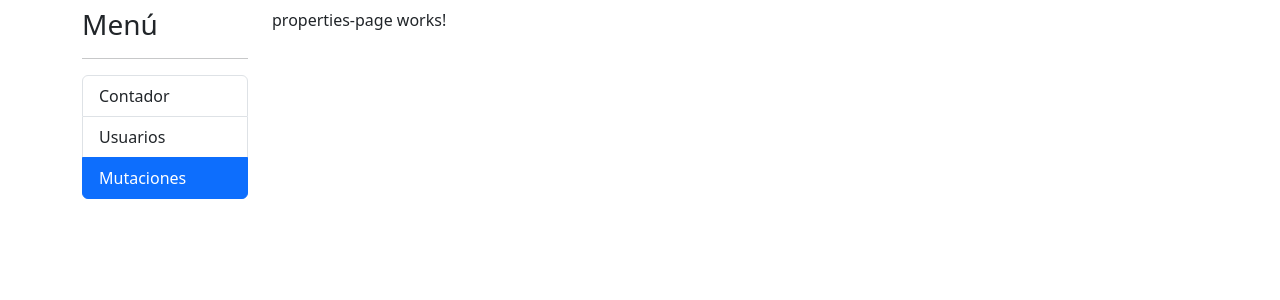
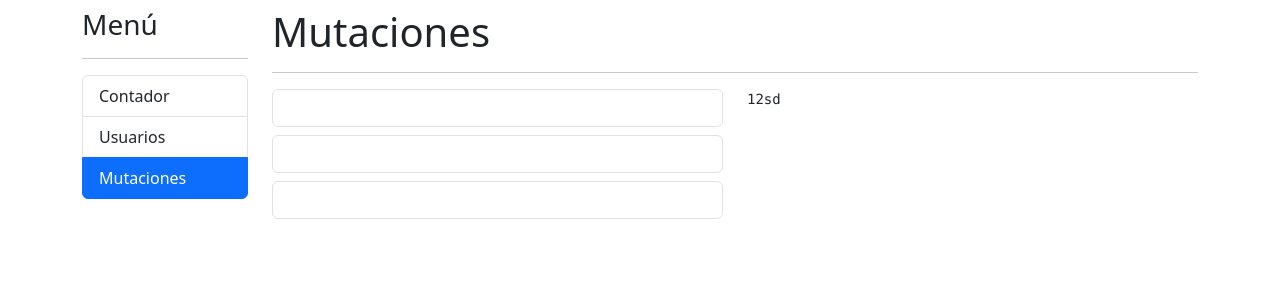
Before and after one commit to felimera/angular-directive-signals, an Angular app: page /signals/counter in a window 1280 px wide. Both pictures are taken after a click on the item "Mutaciones". Shown: the top 300 px of the page. Built offline with nearby package versions, Linux system fonts and the light colour scheme.

Commit message:
developer : Estrucutura de pantalla.

```diff
--- a/src/app/signals/pages/properties-page/properties-page.component.html
+++ b/src/app/signals/pages/properties-page/properties-page.component.html
@@ -1 +1,27 @@
-<p>properties-page works!</p>
+<h1>Mutaciones</h1>
+<hr>
+<div class="row">
+  <div class="col-6">
+    <input
+        #txtEmail
+        type="text"
+        class="form-control mb-2"
+        (input)="onFieldUpdated('email',txtEmail.value)"
+        >
+    <input
+        #txtFirstName
+        type="text"
+        class="form-control mb-2"
+        (input)="onFieldUpdated('first_name',txtFirstName.value)"
+        >
+    <input
+        #txtLastName
+        type="text"
+        class="form-control mb-2"
+        (input)="onFieldUpdated('last_name',txtLastName.value)"
+        >
+  </div>
+  <div class="col-6">
+    <pre>{{'12sd'}}</pre>
+  </div>
+</div>
--- a/src/app/signals/pages/properties-page/properties-page.component.ts
+++ b/src/app/signals/pages/properties-page/properties-page.component.ts
@@ -6,4 +6,7 @@
 })
 export class PropertiesPageComponent {
 
+  public onFieldUpdated(field: string, value: string): void {
+    console.log({ field, value });
+  }
 }
```
